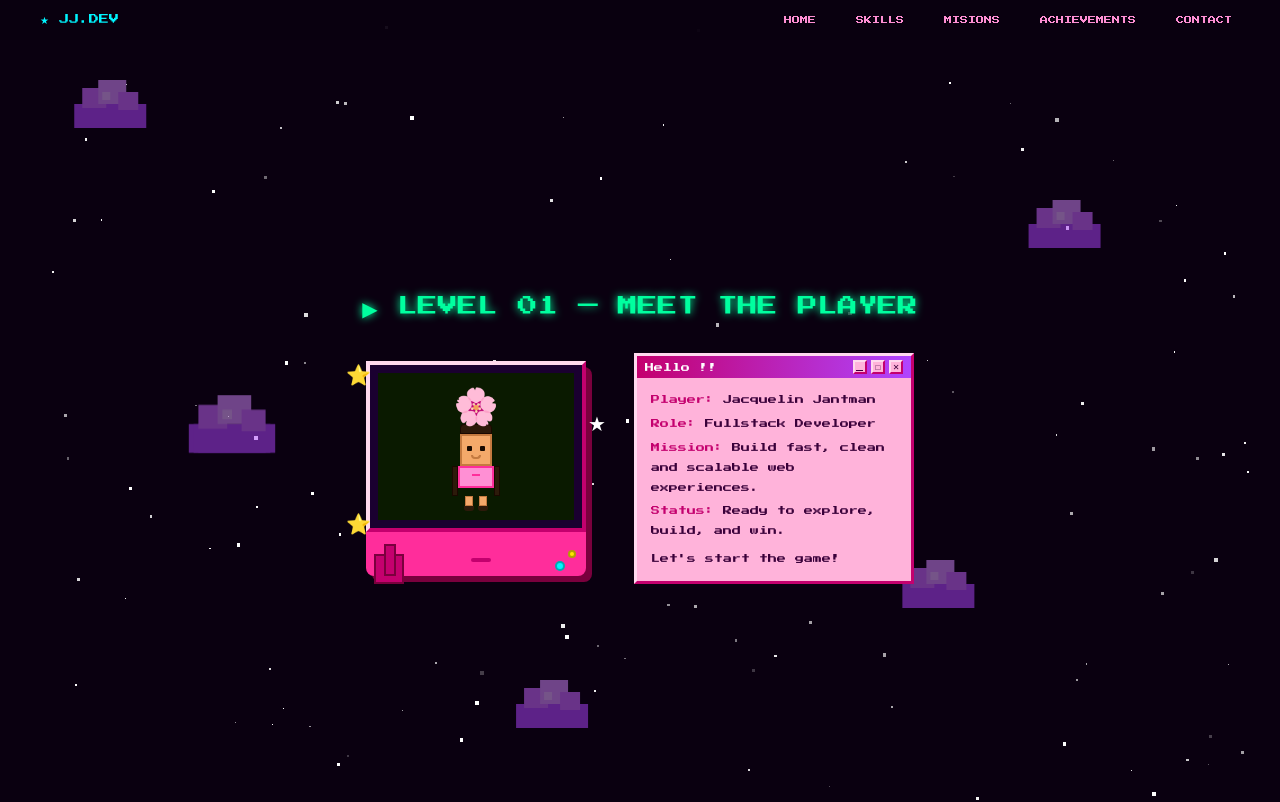
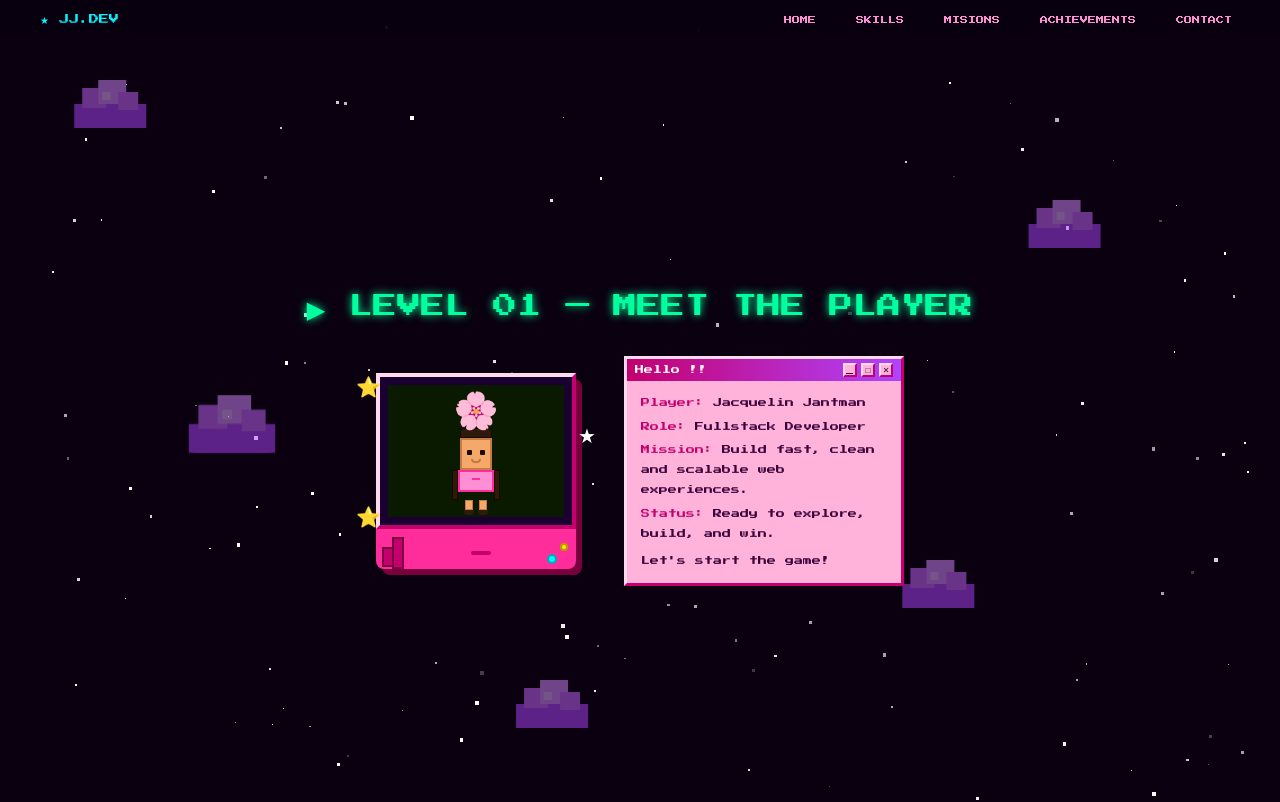
Before and after one commit to jacquelinjantman/Portf, a Next.js app: page / in a window 1280 px wide. Shown: the top 802 px of the page. Built offline with nearby package versions, Linux system fonts and the light colour scheme.

Commit message:
fix ds console

```diff
--- a/src/components/Hero.tsx
+++ b/src/components/Hero.tsx
@@ -26,7 +26,7 @@ export default function hero() {
         animate={{ opacity: 1, y: 0 }}
         transition={{ duration: 0.6 }}
         style={{
-          fontSize: "20px",
+          fontSize: "24px",
           color: "var(--green)",
           textShadow: "0 0 8px var(--green)",
           animation: "blink 1.2s step-end infinite",
@@ -71,7 +71,7 @@ export default function hero() {
           {/* cuerpo consola */}
           <div
             style={{
-              width: "220px",
+              width: "200px",
               background: "var(--pink)",
               border: "3px solid var (--pink-dark)",
               boxShadow: "6px 6px 0 #7a003d",
@@ -86,7 +86,7 @@ export default function hero() {
                 borderBottomColor: "var(--pink-dark)",
                 borderRightColor: "var(--pink-dark)",
                 padding: "8px",
-                marginBottom: "12px",
+                marginBottom: "8px",
               }}
             >
               <div
@@ -144,7 +144,7 @@ export default function hero() {
                 display: "flex",
                 justifyContent: "space-between",
                 alignItems: "center",
-                padding: "0 8px",
+                padding: "0 6px",
               }}
             >
               {/* D-PAD */}
@@ -156,8 +156,8 @@ export default function hero() {
                     position: "absolute",
                     top: "10px",
                     left: 0,
-                    width: "30px",
-                    height: "30px",
+                    width: "20px",
+                    height: "20px",
                     background: "var(--pink-dark)",
                     border: "2px solid #7a003d",
                   }}
```
